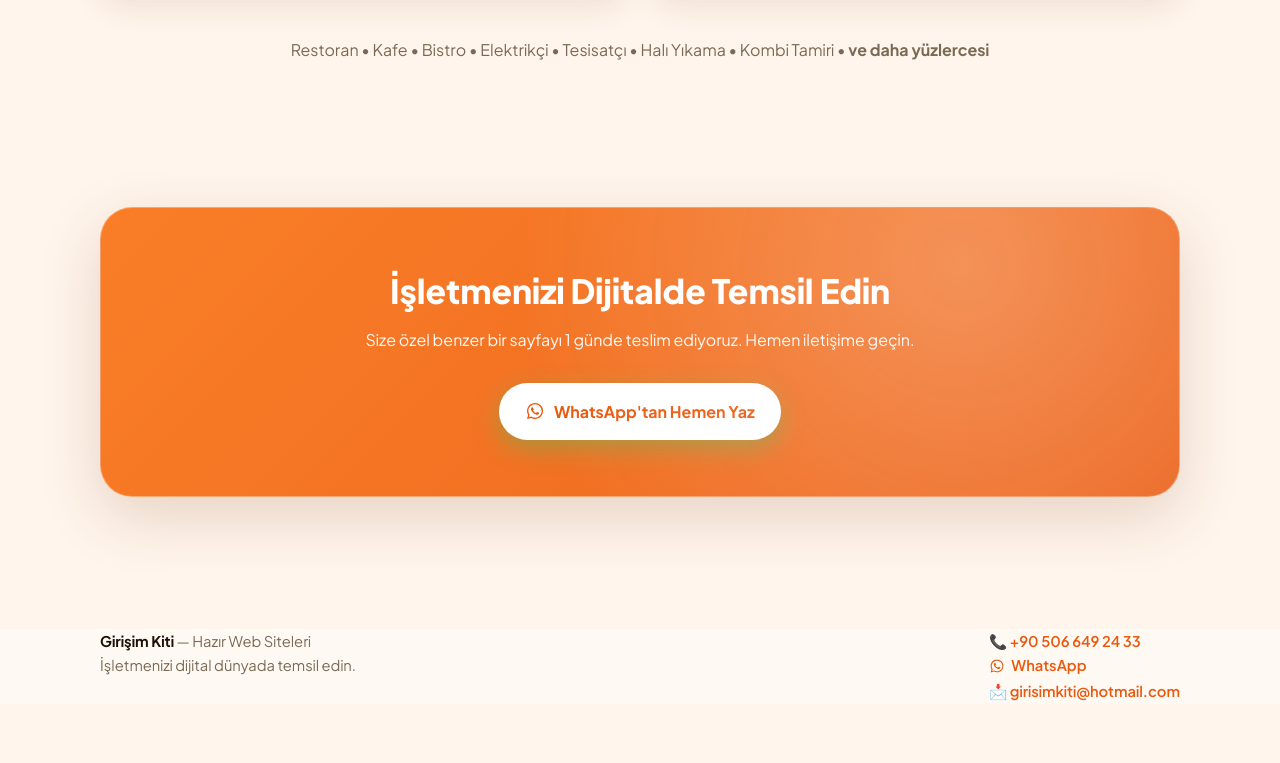
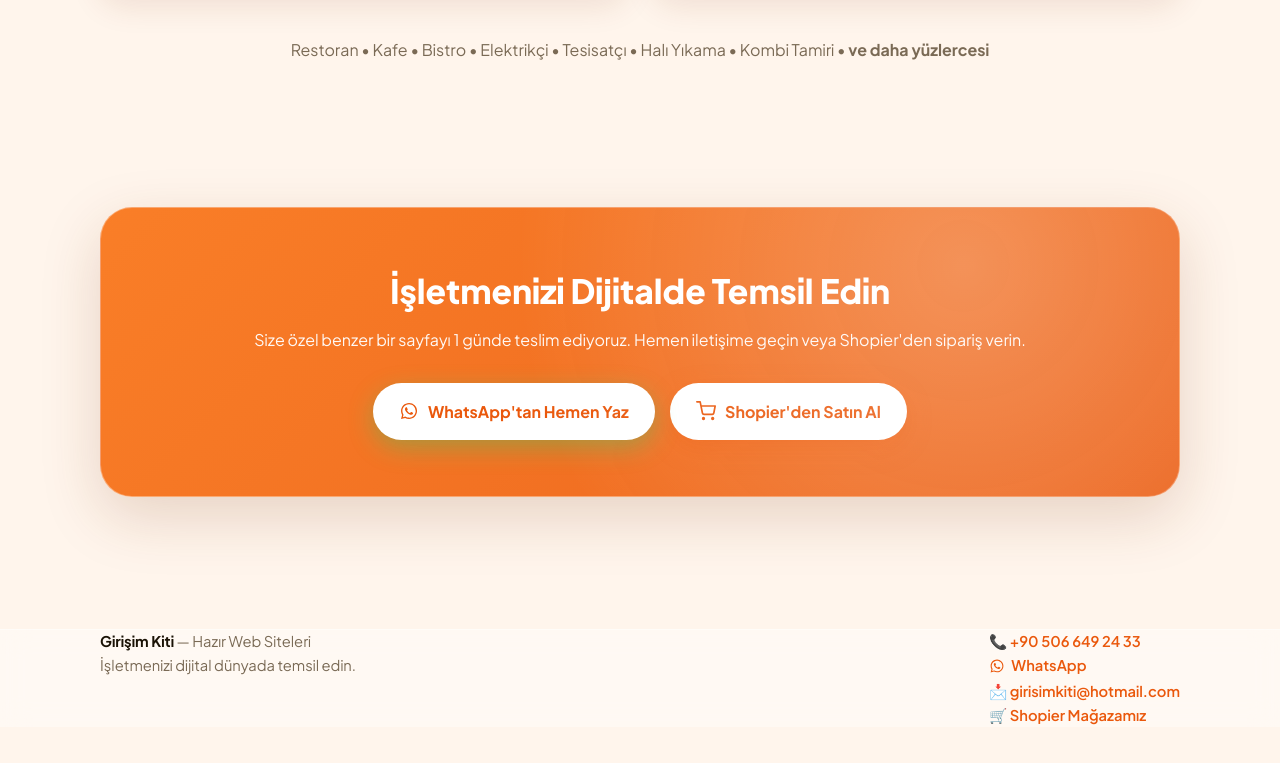
Before and after one commit to girisimkiti/girisimkiti.github.io, a plain HTML site: page index.html in a window 1280 px wide. Shown: the part 2015-2778 px from the top of the page. Drawn offline with Linux system fonts and the light colour scheme.

Commit message:
shopier link added

```diff
--- a/index.html
+++ b/index.html
@@ -114,6 +114,9 @@
     .btn-wa:hover{transform:translateY(-2px);box-shadow:0 12px 30px rgba(37,211,102,.45)}
     .btn-ghost{background:var(--glass-strong);backdrop-filter:blur(12px);-webkit-backdrop-filter:blur(12px);color:var(--orange-deep);border:1px solid var(--glass-border);box-shadow:var(--shadow)}
     .btn-ghost:hover{transform:translateY(-2px);box-shadow:var(--shadow-lg)}
+    .btn-shop{background:linear-gradient(135deg,var(--orange),var(--orange-deep));color:#fff;box-shadow:0 8px 24px rgba(234,88,12,.35)}
+    .btn-shop:hover{transform:translateY(-2px);box-shadow:0 12px 30px rgba(234,88,12,.45)}
+    .band .btn-shop{background:#fff;color:var(--orange-deep)}
 
     /* Topbar */
     .topbar{font-size:.85rem;color:var(--ink)}
@@ -206,6 +209,7 @@
           <a href="#ozellikler">Özellikler</a>
           <a href="#ornekler">Örnek Siteler</a>
           <a href="#iletisim">İletişim</a>
+          <a href="https://www.shopier.com/girisimkiti" target="_blank" rel="noopener" style="color:var(--orange-deep);font-weight:700">Satın Al</a>
         </nav>
       </div>
     </div>
@@ -221,6 +225,10 @@
           <a class="btn btn-wa" href="https://wa.me/905066492433?text=Merhaba,%20hazır%20web%20sitesi%20hakkında%20bilgi%20almak%20istiyorum." target="_blank" rel="noopener">
             <svg viewBox="0 0 32 32" fill="currentColor" aria-hidden="true"><path d="M16.04 3.2c-7.06 0-12.8 5.73-12.8 12.79 0 2.25.59 4.45 1.71 6.39L3.2 28.8l6.6-1.73a12.74 12.74 0 0 0 6.23 1.59h.01c7.06 0 12.79-5.73 12.79-12.79 0-3.42-1.33-6.63-3.75-9.05a12.7 12.7 0 0 0-9.04-3.62zm0 23.39h-.01a10.6 10.6 0 0 1-5.4-1.48l-.39-.23-4.02 1.05 1.07-3.92-.25-.4a10.57 10.57 0 0 1-1.62-5.64c0-5.86 4.77-10.63 10.64-10.63 2.84 0 5.51 1.11 7.52 3.12a10.56 10.56 0 0 1 3.11 7.52c0 5.87-4.77 10.64-10.63 10.64zm5.83-7.96c-.32-.16-1.89-.93-2.18-1.04-.29-.11-.5-.16-.71.16-.21.32-.82 1.04-1 1.25-.18.21-.37.24-.69.08-.32-.16-1.35-.5-2.57-1.59-.95-.85-1.59-1.89-1.78-2.21-.18-.32-.02-.49.14-.65.14-.14.32-.37.48-.56.16-.18.21-.32.32-.53.11-.21.05-.4-.03-.56-.08-.16-.71-1.72-.98-2.35-.26-.62-.52-.54-.71-.55-.18-.01-.4-.01-.61-.01-.21 0-.56.08-.85.4-.29.32-1.11 1.09-1.11 2.65 0 1.56 1.14 3.07 1.3 3.28.16.21 2.25 3.43 5.45 4.81.76.33 1.36.53 1.82.68.77.24 1.46.21 2.01.13.61-.09 1.89-.77 2.16-1.52.27-.74.27-1.38.18-1.52-.08-.13-.29-.21-.61-.37z"/></svg>
             WhatsApp'tan Yaz
+          </a>
+          <a class="btn btn-shop" href="https://www.shopier.com/girisimkiti" target="_blank" rel="noopener">
+            <svg viewBox="0 0 24 24" fill="none" stroke="currentColor" stroke-width="2" stroke-linecap="round" stroke-linejoin="round" aria-hidden="true"><circle cx="9" cy="21" r="1"></circle><circle cx="20" cy="21" r="1"></circle><path d="M1 1h4l2.68 13.39a2 2 0 0 0 2 1.61h9.72a2 2 0 0 0 2-1.61L23 6H6"></path></svg>
+            Hemen Satın Al
           </a>
           <a class="btn btn-ghost" href="#ornekler">Örnek Siteleri Gör</a>
         </div>
@@ -273,11 +281,17 @@
       <div class="wrap">
         <div class="band">
           <h2>İşletmenizi Dijitalde Temsil Edin</h2>
-          <p>Size özel benzer bir sayfayı 1 günde teslim ediyoruz. Hemen iletişime geçin.</p>
-          <a class="btn btn-wa" href="https://wa.me/905066492433?text=Merhaba,%20hazır%20web%20sitesi%20hakkında%20bilgi%20almak%20istiyorum." target="_blank" rel="noopener">
-            <svg viewBox="0 0 32 32" fill="currentColor" aria-hidden="true"><path d="M16.04 3.2c-7.06 0-12.8 5.73-12.8 12.79 0 2.25.59 4.45 1.71 6.39L3.2 28.8l6.6-1.73a12.74 12.74 0 0 0 6.23 1.59h.01c7.06 0 12.79-5.73 12.79-12.79 0-3.42-1.33-6.63-3.75-9.05a12.7 12.7 0 0 0-9.04-3.62zm0 23.39h-.01a10.6 10.6 0 0 1-5.4-1.48l-.39-.23-4.02 1.05 1.07-3.92-.25-.4a10.57 10.57 0 0 1-1.62-5.64c0-5.86 4.77-10.63 10.64-10.63 2.84 0 5.51 1.11 7.52 3.12a10.56 10.56 0 0 1 3.11 7.52c0 5.87-4.77 10.64-10.63 10.64zm5.83-7.96c-.32-.16-1.89-.93-2.18-1.04-.29-.11-.5-.16-.71.16-.21.32-.82 1.04-1 1.25-.18.21-.37.24-.69.08-.32-.16-1.35-.5-2.57-1.59-.95-.85-1.59-1.89-1.78-2.21-.18-.32-.02-.49.14-.65.14-.14.32-.37.48-.56.16-.18.21-.32.32-.53.11-.21.05-.4-.03-.56-.08-.16-.71-1.72-.98-2.35-.26-.62-.52-.54-.71-.55-.18-.01-.4-.01-.61-.01-.21 0-.56.08-.85.4-.29.32-1.11 1.09-1.11 2.65 0 1.56 1.14 3.07 1.3 3.28.16.21 2.25 3.43 5.45 4.81.76.33 1.36.53 1.82.68.77.24 1.46.21 2.01.13.61-.09 1.89-.77 2.16-1.52.27-.74.27-1.38.18-1.52-.08-.13-.29-.21-.61-.37z"/></svg>
-            WhatsApp'tan Hemen Yaz
-          </a>
+          <p>Size özel benzer bir sayfayı 1 günde teslim ediyoruz. Hemen iletişime geçin veya Shopier'den sipariş verin.</p>
+          <div class="cta" style="display:flex;gap:.9rem;justify-content:center;flex-wrap:wrap">
+            <a class="btn btn-wa" href="https://wa.me/905066492433?text=Merhaba,%20hazır%20web%20sitesi%20hakkında%20bilgi%20almak%20istiyorum." target="_blank" rel="noopener">
+              <svg viewBox="0 0 32 32" fill="currentColor" aria-hidden="true"><path d="M16.04 3.2c-7.06 0-12.8 5.73-12.8 12.79 0 2.25.59 4.45 1.71 6.39L3.2 28.8l6.6-1.73a12.74 12.74 0 0 0 6.23 1.59h.01c7.06 0 12.79-5.73 12.79-12.79 0-3.42-1.33-6.63-3.75-9.05a12.7 12.7 0 0 0-9.04-3.62zm0 23.39h-.01a10.6 10.6 0 0 1-5.4-1.48l-.39-.23-4.02 1.05 1.07-3.92-.25-.4a10.57 10.57 0 0 1-1.62-5.64c0-5.86 4.77-10.63 10.64-10.63 2.84 0 5.51 1.11 7.52 3.12a10.56 10.56 0 0 1 3.11 7.52c0 5.87-4.77 10.64-10.63 10.64zm5.83-7.96c-.32-.16-1.89-.93-2.18-1.04-.29-.11-.5-.16-.71.16-.21.32-.82 1.04-1 1.25-.18.21-.37.24-.69.08-.32-.16-1.35-.5-2.57-1.59-.95-.85-1.59-1.89-1.78-2.21-.18-.32-.02-.49.14-.65.14-.14.32-.37.48-.56.16-.18.21-.32.32-.53.11-.21.05-.4-.03-.56-.08-.16-.71-1.72-.98-2.35-.26-.62-.52-.54-.71-.55-.18-.01-.4-.01-.61-.01-.21 0-.56.08-.85.4-.29.32-1.11 1.09-1.11 2.65 0 1.56 1.14 3.07 1.3 3.28.16.21 2.25 3.43 5.45 4.81.76.33 1.36.53 1.82.68.77.24 1.46.21 2.01.13.61-.09 1.89-.77 2.16-1.52.27-.74.27-1.38.18-1.52-.08-.13-.29-.21-.61-.37z"/></svg>
+              WhatsApp'tan Hemen Yaz
+            </a>
+            <a class="btn btn-shop" href="https://www.shopier.com/girisimkiti" target="_blank" rel="noopener">
+              <svg viewBox="0 0 24 24" fill="none" stroke="currentColor" stroke-width="2" stroke-linecap="round" stroke-linejoin="round" aria-hidden="true"><circle cx="9" cy="21" r="1"></circle><circle cx="20" cy="21" r="1"></circle><path d="M1 1h4l2.68 13.39a2 2 0 0 0 2 1.61h9.72a2 2 0 0 0 2-1.61L23 6H6"></path></svg>
+              Shopier'den Satın Al
+            </a>
+          </div>
         </div>
       </div>
     </section>
@@ -296,7 +310,8 @@
             <svg viewBox="0 0 32 32" fill="currentColor" aria-hidden="true"><path d="M16.04 3.2c-7.06 0-12.8 5.73-12.8 12.79 0 2.25.59 4.45 1.71 6.39L3.2 28.8l6.6-1.73a12.74 12.74 0 0 0 6.23 1.59h.01c7.06 0 12.79-5.73 12.79-12.79 0-3.42-1.33-6.63-3.75-9.05a12.7 12.7 0 0 0-9.04-3.62zm0 23.39h-.01a10.6 10.6 0 0 1-5.4-1.48l-.39-.23-4.02 1.05 1.07-3.92-.25-.4a10.57 10.57 0 0 1-1.62-5.64c0-5.86 4.77-10.63 10.64-10.63 2.84 0 5.51 1.11 7.52 3.12a10.56 10.56 0 0 1 3.11 7.52c0 5.87-4.77 10.64-10.63 10.64zm5.83-7.96c-.32-.16-1.89-.93-2.18-1.04-.29-.11-.5-.16-.71.16-.21.32-.82 1.04-1 1.25-.18.21-.37.24-.69.08-.32-.16-1.35-.5-2.57-1.59-.95-.85-1.59-1.89-1.78-2.21-.18-.32-.02-.49.14-.65.14-.14.32-.37.48-.56.16-.18.21-.32.32-.53.11-.21.05-.4-.03-.56-.08-.16-.71-1.72-.98-2.35-.26-.62-.52-.54-.71-.55-.18-.01-.4-.01-.61-.01-.21 0-.56.08-.85.4-.29.32-1.11 1.09-1.11 2.65 0 1.56 1.14 3.07 1.3 3.28.16.21 2.25 3.43 5.45 4.81.76.33 1.36.53 1.82.68.77.24 1.46.21 2.01.13.61-.09 1.89-.77 2.16-1.52.27-.74.27-1.38.18-1.52-.08-.13-.29-.21-.61-.37z"/></svg>
             WhatsApp
           </a><br>
-          📩 <a href="mailto:girisimkiti@hotmail.com">girisimkiti@hotmail.com</a>
+          📩 <a href="mailto:girisimkiti@hotmail.com">girisimkiti@hotmail.com</a><br>
+          🛒 <a href="https://www.shopier.com/girisimkiti" target="_blank" rel="noopener">Shopier Mağazamız</a>
         </div>
       </div>
     </div>
```
